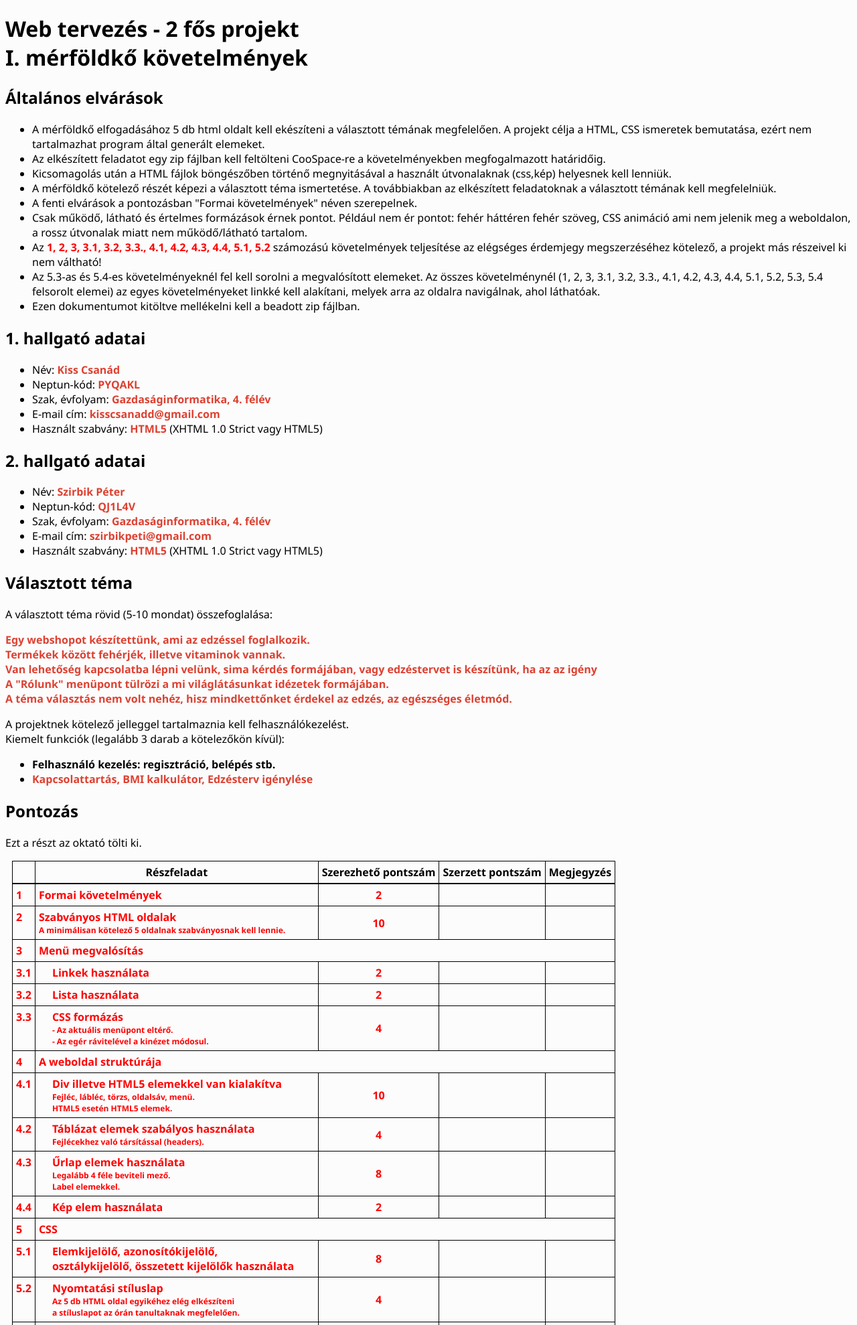
After one commit to kisscsanadd/PHP-HTML-CSS-projekt-Webtervezes-kotprog-, a PHP site: page /KissCsanad_SzirbikPeter.html in a window 1280 px wide. The commit adds this page. Shown: the top 1978 px of the page at 67% size. Run offline with PHP 8.4, Linux system fonts and the light colour scheme.

Commit message:
Last things.

```diff
--- /dev/null
+++ b/KissCsanad_SzirbikPeter.html
@@ -0,0 +1,306 @@
+<!DOCTYPE html>
+<html lang="hu">
+  <head>
+    <meta charset="utf-8">
+    <title>Webtervezés 2020 - I. mérföldkő</title>
+    <style>
+      body {
+        font-family: "Segoe UI",Arial,sans-serif;
+        background-color: #fcfcfc;
+        font-size:16px;
+        padding-bottom:50px;
+      }
+      table,td,th {
+        border-collapse: collapse;
+      }
+      th,td {
+        border: 1px solid #000000;
+        padding:5px;
+      }
+      table {
+        margin:10px;
+      }
+      td:first-child {
+        /*font-weight:bold;*/
+        vertical-align: top;
+      }
+      .stfill {
+        font-weight:bold;
+        color:#DD4132;
+      }
+      .sum {
+        border-top:2px solid #000000;
+      }
+      .sum td {
+        font-weight:bold;
+      }
+      .task {
+        /*font-weight:bold;*/
+      }
+      .subtask {
+        padding-left:25px;
+      }
+      .note {
+        font-size:12px;
+        display:block;
+      }
+      tr.sum>td:nth-child(2),
+      td:nth-child(3),
+      td:nth-child(4) {
+        text-align: center;
+      }
+      tr.header {
+        border-bottom: 2px solid #000000;
+      }
+      .example {
+        font-style: italic;
+        color:grey;
+      }
+      .kotelezo{
+		  color:red;
+		  font-weight: bold;
+	   }
+    </style>
+  </head>
+  <body>
+    <h1>Web tervezés - 2 fős projekt <br />
+        I. mérföldkő követelmények</h1>
+    <div>
+      <h2>Általános elvárások</h2>
+      <ul>
+        <li>A mérföldkő elfogadásához 5 db html oldalt kell ekészíteni a választott témának megfelelően.
+            A projekt célja a HTML, CSS ismeretek bemutatása, ezért nem tartalmazhat program által generált elemeket.</li>
+        <li>Az elkészített feladatot egy zip fájlban kell feltölteni CooSpace-re a követelményekben megfogalmazott határidőig.</li>
+        <li>Kicsomagolás után a HTML fájlok böngészőben történő megnyitásával a használt útvonalaknak (css,kép) helyesnek kell lenniük.</li>
+        <li>A mérföldkő kötelező részét képezi a választott téma ismertetése. A továbbiakban az elkészített feladatoknak a választott témának kell megfelelniük.</li>
+        <li>A fenti elvárások a pontozásban "Formai követelmények" néven szerepelnek.</li>
+        <li>Csak működő, látható és értelmes formázások érnek pontot. Például nem ér pontot: fehér háttéren fehér szöveg, CSS animáció ami nem jelenik meg a weboldalon, a rossz útvonalak miatt nem működő/látható tartalom.</li>
+        <li>Az <span class="kotelezo">
+             1, 2, 3, 3.1, 3.2, 3.3., 4.1, 4.2, 4.3, 4.4, 5.1, 5.2 </span>
+             számozású követelmények teljesítése az elégséges érdemjegy megszerzéséhez kötelező, a projekt más részeivel ki nem váltható!</li>
+        <li>Az 5.3-as és 5.4-es követelményeknél fel kell sorolni a megvalósított elemeket. Az összes követelménynél (1, 2, 3, 3.1, 3.2, 3.3., 4.1, 4.2, 4.3, 4.4, 5.1, 5.2, 5.3, 5.4 felsorolt elemei) az egyes követelményeket linkké kell alakítani, melyek arra az oldalra navigálnak, ahol láthatóak.</li>
+        <li>Ezen dokumentumot kitöltve mellékelni kell a beadott zip fájlban.</li>
+      </ul>
+    </div>
+    <div>
+      <h2>1. hallgató adatai</h2>
+      <ul>
+        <li>Név: <span class="stfill">Kiss Csanád</span></li>
+        <li>Neptun-kód: <span class="stfill">PYQAKL</span></li>
+        <li>Szak, évfolyam: <span class="stfill">Gazdaságinformatika, 4. félév</span></li>
+        <li>E-mail cím: <span class="stfill">kisscsanadd@gmail.com</span></li>
+        <li>Használt szabvány: <span class="stfill">HTML5</span> (XHTML 1.0 Strict vagy HTML5)</li>
+      </ul>
+    </div>
+	<div>
+      <h2>2. hallgató adatai</h2>
+      <ul>
+        <li>Név: <span class="stfill">Szirbik Péter</span></li>
+        <li>Neptun-kód: <span class="stfill">QJ1L4V	</span></li>
+        <li>Szak, évfolyam: <span class="stfill">Gazdaságinformatika, 4. félév</span></li>
+        <li>E-mail cím: <span class="stfill">szirbikpeti@gmail.com</span></li>
+        <li>Használt szabvány: <span class="stfill">HTML5</span> (XHTML 1.0 Strict vagy HTML5)</li>
+      </ul>
+    </div>
+    <div>
+      <h2>Választott téma</h2>
+      <p>A választott téma rövid (5-10 mondat) összefoglalása:</p>
+      <p>
+         <span class="stfill">Egy webshopot készítettünk, ami az edzéssel foglalkozik. <br>
+			Termékek között fehérjék, illetve vitaminok vannak. <br>
+			Van lehetőség kapcsolatba lépni velünk, sima kérdés formájában, vagy edzéstervet is készítünk, ha az az igény <br>
+			A "Rólunk" menüpont tülrözi a mi világlátásunkat idézetek formájában. <br>
+			A téma választás nem volt nehéz, hisz mindkettőnket érdekel az edzés, az egészséges életmód.
+		</span>
+      </p>
+      <p>
+        A projektnek kötelező jelleggel tartalmaznia kell felhasználókezelést. <br>
+        Kiemelt funkciók (legalább 3 darab a kötelezőkön kívül):
+      </p>
+      <ul>
+        <li><b>Felhasználó kezelés: regisztráció, belépés stb.</b></li>
+        <li><span class="stfill">
+			Kapcsolattartás, BMI kalkulátor, Edzésterv igénylése
+			</span></li>
+      </ul>
+    </div>
+    <div>
+      <h2>Pontozás</h2>
+      <p>
+        Ezt a részt az oktató tölti ki.
+      </p>
+      <table>
+        <tr class="header">
+          <th>
+
+          </th>
+          <th>
+            Részfeladat
+          </th>
+          <th>
+            Szerezhető pontszám
+          </th>
+          <th>
+            Szerzett pontszám
+          </th>
+          <th>
+            Megjegyzés
+          </th>
+        </tr>
+        <tr class="kotelezo">
+          <td>1</td>
+          <td>
+            Formai követelmények
+          </td>
+          <td>2</td><td></td><td></td>
+        </tr>
+        <tr class="kotelezo">
+          <td>2</td>
+          <td class="task">
+            Szabványos HTML oldalak
+            <span class="note">A minimálisan kötelező 5 oldalnak szabványosnak kell lennie.</span>
+          </td>
+          <td>10</td><td></td><td></td>
+        </tr>
+        <tr class="kotelezo">
+          <td>3</td>
+          <td class="task" colspan="4">
+            Menü megvalósítás
+          </td>
+        </tr>
+        <tr class="kotelezo">
+          <td>3.1</td>
+          <td class="subtask">
+            <a>Linkek használata</a>
+          </td>
+          <td>2</td><td></td><td></td>
+        </tr>
+        <tr class="kotelezo">
+          <td>3.2</td>
+          <td class="subtask">
+            <a>Lista használata</a>
+          </td>
+          <td>2</td><td></td><td></td>
+        </tr>
+        <tr class="kotelezo">
+          <td>3.3</td>
+          <td class="subtask">
+            <a>CSS formázás</a>
+            <span class="note">- Az aktuális menüpont eltérő.</span>
+            <span class="note">- Az egér rávitelével a kinézet módosul.</span>
+          </td>
+          <td>4</td><td></td><td></td>
+        </tr>
+        <tr class="kotelezo">
+          <td>4</td>
+          <td class="task" colspan="4">
+            A weboldal struktúrája
+          </td>
+        </tr>
+        <tr class="kotelezo">
+          <td>4.1</td>
+          <td class="subtask">
+            <a>Div illetve HTML5 elemekkel van kialakítva</a>
+            <span class="note">Fejléc, lábléc, törzs, oldalsáv, menü.</span>
+            <span class="note">HTML5 esetén HTML5 elemek.</span>
+          </td>
+          <td>10</td><td></td><td></td>
+        </tr>
+        <tr class="kotelezo">
+          <td>4.2</td>
+          <td class="subtask">
+            <a>Táblázat elemek szabályos használata</a>
+            <span class="note">Fejlécekhez való társítással (headers).</span>
+          </td>
+          <td>4</td><td></td><td></td>
+        </tr>
+        <tr class="kotelezo">
+          <td>4.3</td>
+          <td class="subtask">
+            <a>Űrlap elemek használata</a>
+            <span class="note">Legalább 4 féle beviteli mező.</span>
+            <span class="note">Label elemekkel.</span>
+          </td>
+          <td>8</td><td></td><td></td>
+        </tr>
+        <tr class="kotelezo">
+          <td>4.4</td>
+          <td class="subtask">
+            <a>Kép elem használata</a>
+          </td>
+          <td>2</td><td></td><td></td>
+        </tr>
+        <tr class="kotelezo">
+          <td>5</td>
+          <td class="task" colspan="4">
+            CSS
+          </td>
+        </tr>
+        <tr class="kotelezo">
+          <td>5.1</td>
+          <td class="subtask">
+            <a>Elemkijelölő, azonosítókijelölő, <br>osztálykijelölő, összetett kijelölők használata</a>
+          </td>
+          <td>8</td><td></td><td></td>
+        </tr>
+        <tr class="kotelezo">
+          <td>5.2</td>
+          <td class="subtask">
+            <a>Nyomtatási stíluslap</a>
+            <span class="note">Az 5 db HTML oldal egyikéhez elég elkészíteni <br>a stíluslapot az órán tanultaknak megfelelően.</span>
+          </td>
+          <td>4</td><td></td><td></td>
+        </tr>
+        <tr>
+          <td>5.3</td>
+          <td class="subtask">
+            <i>A weboldal struktúra elemeinek testreszabása</i>
+            <span class="note">Formázás, pozícionálás, méretezés, úsztatás</span>
+            <span class="note">Példák:</span>
+            <span class="note">- fix fejléc: 4 pont</span>
+            <span class="note">- többoszlopos elrendezés: 4 pont</span>
+            <span class="note">- lebegő doboz: 4 pont</span>
+            <span class="note">- z-index használata: 4 pont</span>
+            <span class="note">- méretezés: 2 pont</span>
+            <span class="note">- stb.</span>
+          </td>
+          <td>10</td><td></td><td></td>
+        </tr>
+        <tr>
+          <td>5.4</td>
+          <td class="subtask">
+            <i>Dizájn</i>
+            <span class="note">A korábbi részfeladatok teljesítéséhez használt <br>szabályokon felül.</span>
+            <span class="note">Szabadon használható:</span>
+            <span class="note">- pozícionálás: absolute, fixed, relative,  static típusonként 2 pont</span>
+            <span class="note">- úsztatás: 2 pont</span>
+            <span class="note">- pseudo elemek: 4 pont</span>
+            <span class="note">- lekerekített sarkok: 4 pont</span>
+            <span class="note">- árnyékok: 4 pont</span>
+            <span class="note">- áttűnés: 4 pont</span>
+            <span class="note">- transzformálás: eltolás, forgatás, skálázás, nyírás típusonként 2 pont</span>
+            <span class="note">- animáció: 4 pont</span>
+            <span class="note">- media query</span>
+            <span class="note">- stb.</span>
+          </td>
+          <td>24</td><td></td><td></td>
+        </tr>
+        <tr class="sum">
+          <td colspan="2">Összpontszám:</td>
+          <td>90</td>
+          <td></td>
+          <td></td>
+        </tr>
+      </table>
+    </div>
+    <div>
+      <h2>Megjegyzés</h2>
+      <p>A hallgató opcionális megjegyzése a beadott feladathoz.</p>
+      <p class="stfill">
+         "Rejtett" funkció: valamennyi képre ráhúzva az egeret, egy leírást látunk (az adott kép helyett), arról ami a képen látható.
+      </p>
+    </div>
+    <p> Közzétéve: 2020. 02. 22. </p>
+    <p> Beadva: 2020. 03. 29. </p>
+  </body>
+</html>
--- a/css/printStyle.css
+++ b/css/printStyle.css
@@ -19,8 +19,4 @@
 		height: 100px;
 		width: 100px;
 	}
-
-	.nav {
-		/* display: none; */
-	}
 }
--- a/css/workoutStyle.css
+++ b/css/workoutStyle.css
@@ -9,6 +9,10 @@ header {
 	background-image: none;
 	text-align: center;
 	background-color: black;
+}
+
+video {
+	height: 200px;
 }
 
 input[type=text],
--- a/html/workout.html
+++ b/html/workout.html
@@ -11,7 +11,7 @@
 <body>
 
 <header>
-	<video height="200px" autoplay muted loop>
+	<video autoplay muted loop>
 	  <source src="../pictures/homeWorkout.mp4" type="video/mp4">
 	</video>
 </header>
```
Also changed, not shown: css/mainStyle.css (+4 -7 lines), pictures/barbell.png (deleted), 1 other file.
